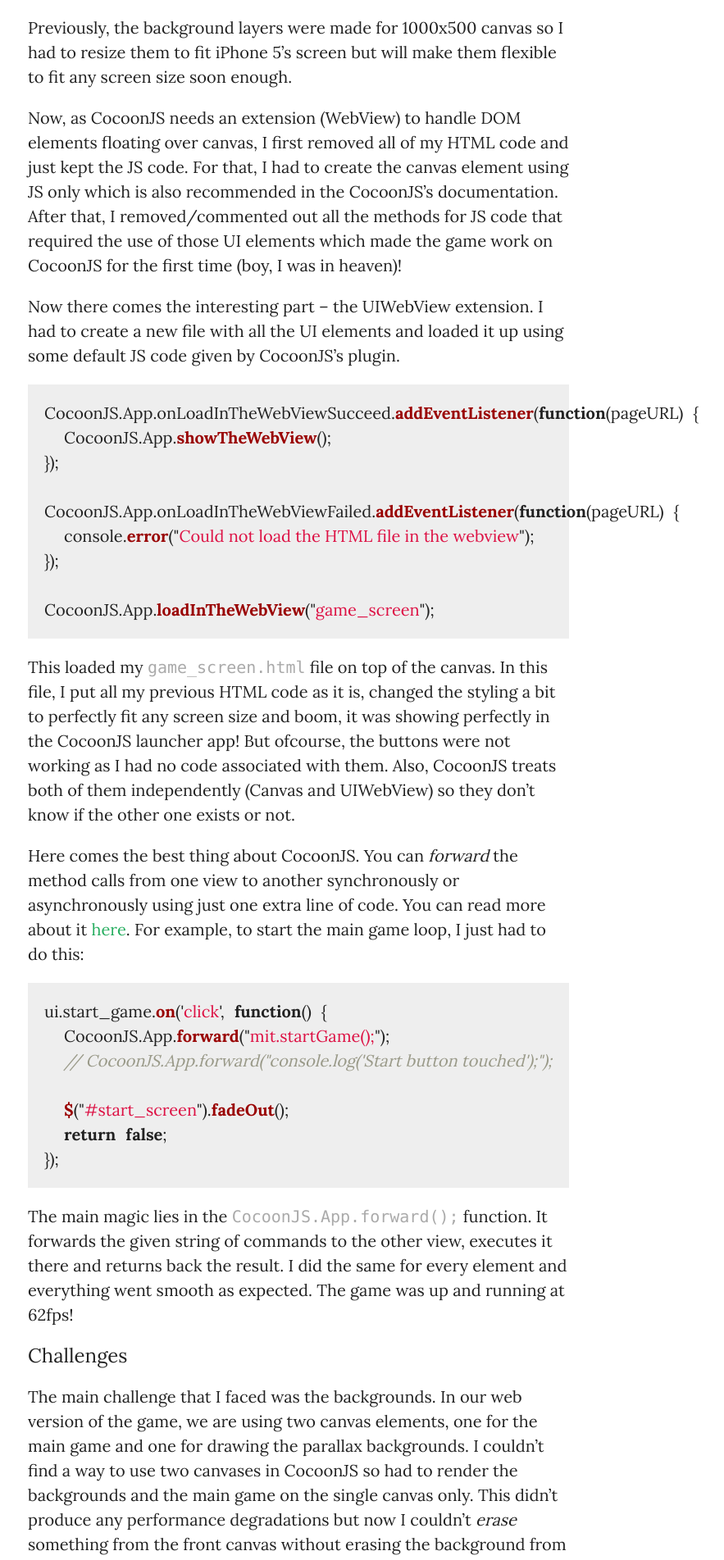
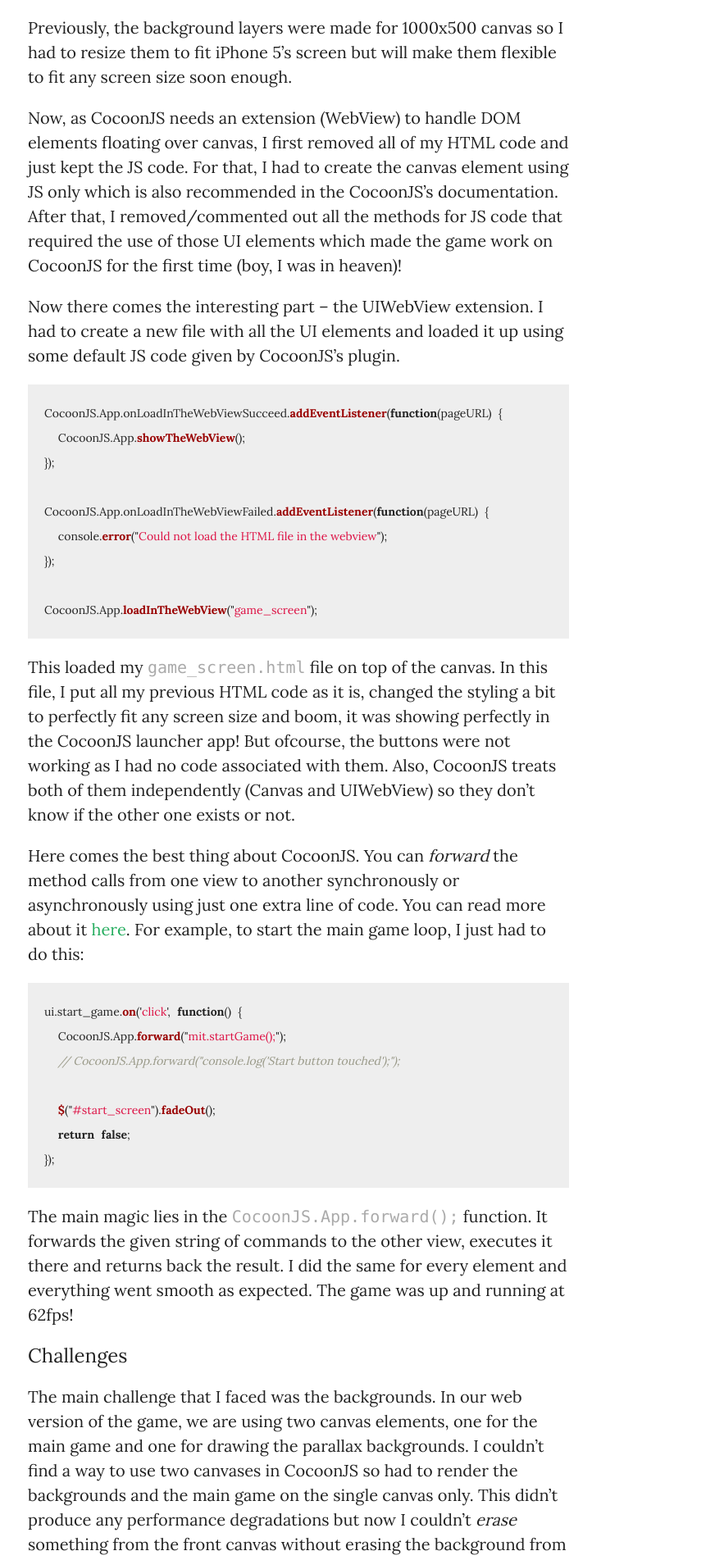
Before and after one commit to kushsolitary/blog, a Jekyll site: the page built from _posts/2013-10-28-porting-pappu-pakia-to-ios-with-cocoonjs.markdown, in a window 1280 px wide. Shown: the part 1777-3680 px from the top of the page at 82% size, without its empty margins (276-1159 px from the left). Built offline with Jekyll 4.4.1, drawn with Linux system fonts in a browser that asks for light colours; nearby versions of some CDN libraries; Markdown is read by kramdown in place of the engine named in the settings; comment, search, counter and statistics services are not loaded.

Commit message:
fixing styling

```diff
--- a/css/main.css
+++ b/css/main.css
@@ -127,6 +127,11 @@
   font-family: Menlo, monospace, mono;
 }
 
+div.post pre {
+  font-family: Menlo, monospace, mono;
+  font-size: 14px;
+}
+
 div.post p {
   margin: 20px 0;
 }
```
